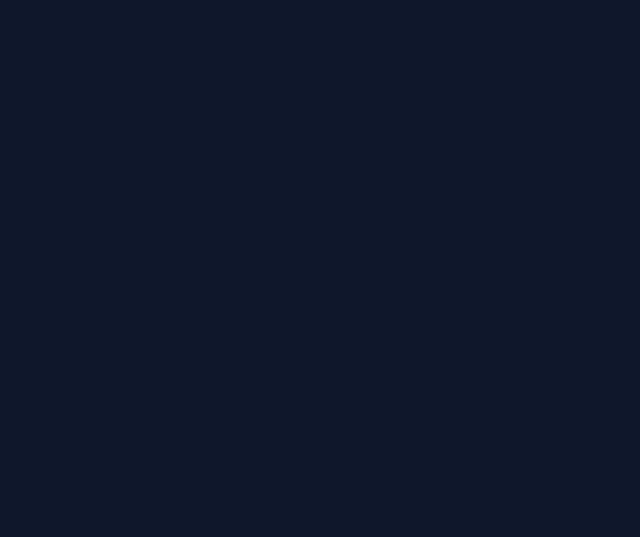
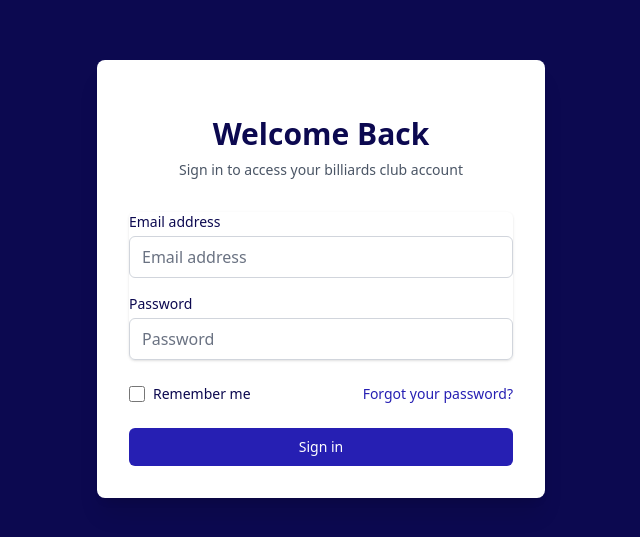
Before and after one commit to Josey34/Simple-member-website, a React (Vite) app: page /login in a window 1280 px wide. Before the commit this address had no page. Shown: the part 121-658 px from the top of the page, without its empty margins (319-959 px from the left). Built offline with nearby package versions, Linux system fonts and the light colour scheme.

Commit message:
feat: add login feature and adjust authService to use try catch for easier error handling

```diff
--- a/src/App.tsx
+++ b/src/App.tsx
@@ -1,27 +1,63 @@
-import { Route, BrowserRouter as Router, Routes } from 'react-router-dom';
-import Dashboard from './pages/Dashboard';
-import Leaderboard from './pages/Leaderboard';
-import Rewards from './pages/Rewards';
-// import Login from './pages/Login';
-// import History from './pages/History';
+import {
+  Navigate,
+  Route,
+  BrowserRouter as Router,
+  Routes,
+} from "react-router-dom";
+import { AuthProvider } from "./context/AuthContext";
+import { useAuth } from "./hooks/useAuth";
+import Dashboard from "./pages/Dashboard";
+import Leaderboard from "./pages/Leaderboard";
+import Login from "./pages/Login";
+import Rewards from "./pages/Rewards";
+
+const ProtectedRoute = ({ children }: { children: React.ReactNode }) => {
+    const { isAuthenticated } = useAuth();
+    if (!isAuthenticated) {
+        return <Navigate to="/login" replace />;
+    }
+    return <>{children}</>;
+};
 
 function App() {
-  return (
-    <Router>
-      <div className="min-h-screen bg-slate-900 text-slate-200">
-         {/* A Navbar component would go here */}
-        <main>
-          <Routes>
-            <Route path="/" element={<Dashboard />} />
-            <Route path="/leaderboard" element={<Leaderboard />} />
-            <Route path="/rewards" element={<Rewards />} />
-            {/* <Route path="/login" element={<Login />} /> */}
-            {/* <Route path="/history" element={<History />} /> */}
-          </Routes>
-        </main>
-      </div>
-    </Router>
-  )
+    return (
+        <AuthProvider>
+            <Router>
+                <Routes>
+                    <Route
+                        path="/"
+                        element={<Navigate to="/login" replace />}
+                    />
+                    <Route path="/login" element={<Login />} />
+
+                    <Route
+                        path="/dashboard"
+                        element={
+                            <ProtectedRoute>
+                                <Dashboard />
+                            </ProtectedRoute>
+                        }
+                    />
+                    <Route
+                        path="/leaderboard"
+                        element={
+                            <ProtectedRoute>
+                                <Leaderboard />
+                            </ProtectedRoute>
+                        }
+                    />
+                    <Route
+                        path="/rewards"
+                        element={
+                            <ProtectedRoute>
+                                <Rewards />
+                            </ProtectedRoute>
+                        }
+                    />
+                </Routes>
+            </Router>
+        </AuthProvider>
+    );
 }
 
-export default App
+export default App;
--- /dev/null
+++ b/src/pages/Login.tsx
@@ -0,0 +1,145 @@
+import { useState } from "react";
+import { useNavigate } from "react-router-dom";
+import { useAuth } from "../hooks/useAuth";
+
+const Login = () => {
+    const [credentials, setCredentials] = useState({
+        email: "",
+        password: "",
+    });
+    const [isLoading, setIsLoading] = useState(false);
+    const [error, setError] = useState("");
+    const navigate = useNavigate();
+    const { login } = useAuth();
+
+    const handleChange = (e: React.ChangeEvent<HTMLInputElement>) => {
+        const { name, value } = e.target;
+        setCredentials((prev) => ({
+            ...prev,
+            [name]: value,
+        }));
+    };
+
+    const handleSubmit = async (e: React.FormEvent) => {
+        e.preventDefault();
+        setIsLoading(true);
+        setError("");
+
+        try {
+            // const user = await loginUser(credentials);
+            // login(user);
+            navigate("/dashboard");
+        } catch (err) {
+            setError(err instanceof Error ? err.message : "Failed to login");
+        } finally {
+            setIsLoading(false);
+        }
+    };
+
+    return (
+        <div className="min-h-screen flex items-center justify-center bg-[#0C0950]">
+            <div className="max-w-md w-full space-y-8 p-8 bg-[white] rounded-lg shadow-xl">
+                <div>
+                    <h2 className="mt-6 text-center text-3xl font-extrabold text-[#0C0950]">
+                        Welcome Back
+                    </h2>
+                    <p className="mt-2 text-center text-sm text-gray-600">
+                        Sign in to access your billiards club account
+                    </p>
+                </div>
+
+                <form className="mt-8 space-y-6" onSubmit={handleSubmit}>
+                    {error && (
+                        <div className="bg-red-50 border-l-4 border-red-400 p-4">
+                            <div className="text-red-700 text-sm">{error}</div>
+                        </div>
+                    )}
+
+                    <div className="rounded-md shadow-sm space-y-4">
+                        <div>
+                            <label
+                                htmlFor="email"
+                                className="block text-sm font-medium text-[#0C0950]"
+                            >
+                                Email address
+                            </label>
+                            <input
+                                id="email"
+                                name="email"
+                                type="email"
+                                required
+                                className="mt-1 appearance-none rounded-md relative block w-full px-3 py-2 border border-gray-300 placeholder-gray-500 text-[#0C0950] focus:outline-none focus:ring-[#261FB3] focus:border-[#261FB3]"
+                                placeholder="Email address"
+                                value={credentials.email}
+                                onChange={handleChange}
+                                disabled={isLoading}
+                            />
+                        </div>
+
+                        <div>
+                            <label
+                                htmlFor="password"
+                                className="block text-sm font-medium text-[#0C0950]"
+                            >
+                                Password
+                            </label>
+                            <input
+                                id="password"
+                                name="password"
+                                type="password"
+                                required
+                                className="mt-1 appearance-none rounded-md relative block w-full px-3 py-2 border border-gray-300 placeholder-gray-500 text-[#0C0950] focus:outline-none focus:ring-[#261FB3] focus:border-[#261FB3]"
+                                placeholder="Password"
+                                value={credentials.password}
+                                onChange={handleChange}
+                                disabled={isLoading}
+                            />
+                        </div>
+                    </div>
+
+                    <div className="flex items-center justify-between">
+                        <div className="flex items-center">
+                            <input
+                                id="remember-me"
+                                name="remember-me"
+                                type="checkbox"
+                                className="h-4 w-4 text-[#261FB3] focus:ring-[#261FB3] border-gray-300 rounded"
+                            />
+                            <label
+                                htmlFor="remember-me"
+                                className="ml-2 block text-sm text-[#0C0950]"
+                            >
+                                Remember me
+                            </label>
+                        </div>
+
+                        <div className="text-sm">
+                            <a
+                                href="#"
+                                className="font-medium text-[#261FB3] hover:text-[#261FB3]/80"
+                            >
+                                Forgot your password?
+                            </a>
+                        </div>
+                    </div>
+
+                    <div>
+                        <button
+                            type="submit"
+                            disabled={isLoading}
+                            className={`group relative w-full flex justify-center py-2 px-4 border border-transparent text-sm font-medium rounded-md text-white ${
+                                isLoading
+                                    ? "bg-[#261FB3]/50 cursor-not-allowed"
+                                    : "bg-[#261FB3] hover:bg-[#261FB3]/90 focus:outline-none focus:ring-2 focus:ring-offset-2 focus:ring-[#261FB3]"
+                            }`}
+                        >
+                            {isLoading ? "Signing in..." : "Sign in"}
+                        </button>
+                    </div>
+                </form>
+            </div>
+        </div>
+    );
+};
+
+export default Login;
--- a/src/services/authService.ts
+++ b/src/services/authService.ts
@@ -4,6 +4,15 @@ import type { User } from '../types';
 const API_URL = 'http://your-backend-api.com/api';
 
 export const loginUser = async (credentials: {email: string, password: string}): Promise<User> => {
-    const response = await axios.post(`${API_URL}/auth/login`, credentials);
-    return response.data.user;
+    try {
+        const response = await axios.post(`${API_URL}/auth/login`, credentials);
+        return response.data.user;
+    } catch(e) {
+        if (e instanceof Error) {
+            console.error(e.message);
+        } else {
+            console.error("An unknown error occurred:", e);
+        }
+        throw e;
+    }
 };
```
